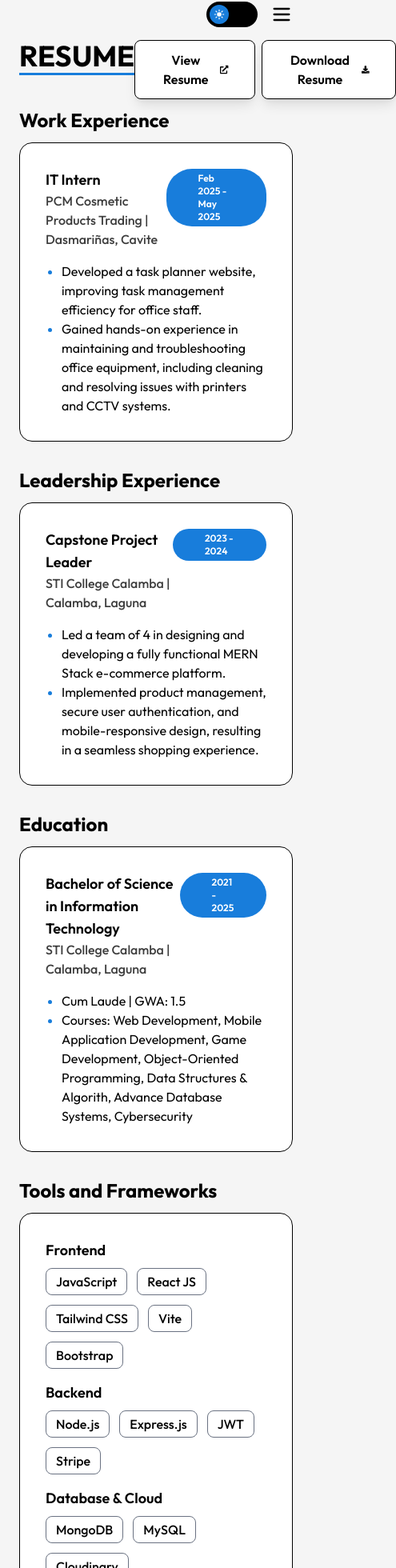
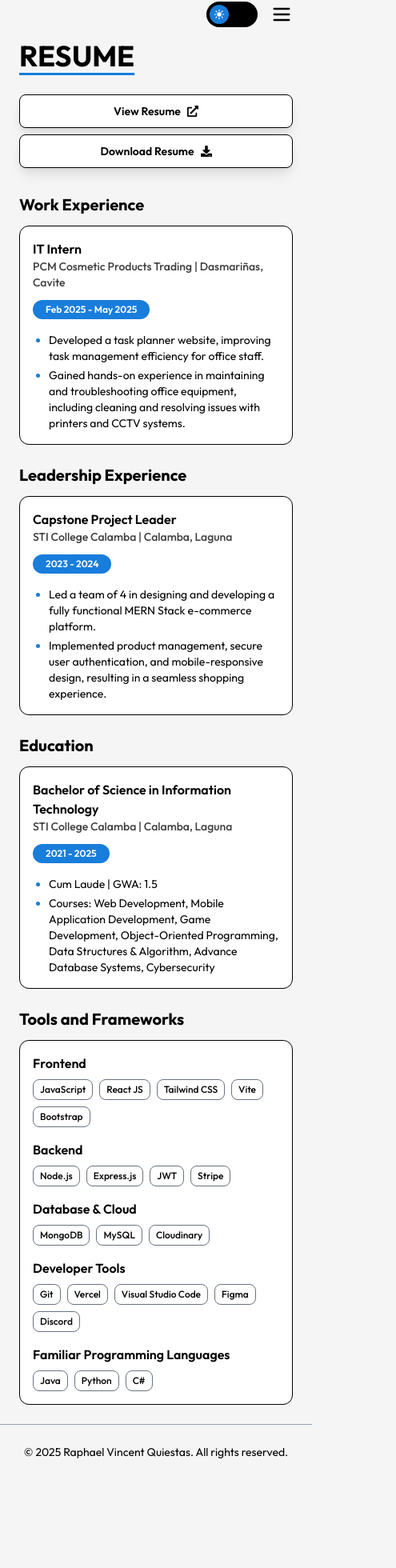
Before and after one commit to rvquiestas/my-portfolio, a React (Vite) app in the folder frontend/: page /resume in a window 390 px wide. Shown: the part 30-1990 px from the top of the page at 80% size, 495 px wide, since content can reach past the window. After the commit the page ends 1879 px from the top, so only its background shows below. Built offline with nearby package versions, Linux system fonts and the light colour scheme; the HTML template or start-up script is replaced by a standard one.

Commit message:
Fix Resume page responsiveness

```diff
--- a/frontend/src/components/Experience.jsx
+++ b/frontend/src/components/Experience.jsx
@@ -1,32 +1,30 @@
-import React from 'react'
 
 const Experience = ({expTitle, jobTitle, jobCompanyAndLoc, task1, task2, date}) => {
   return (
-    <>
-    <div className='mb-8'>
+    <div className='mb-6 sm:mb-8'>
       {/* Experience Title */}
       <div className='inline-flex gap-2 items-center mb-3'>
-        <p className='text-primary text-2xl 2xl:text-3xl font-bold'>{expTitle}</p>
+        <p className='text-primary text-xl sm:text-2xl 2xl:text-3xl font-bold'>{expTitle}</p>
       </div>
 
       {/* Experience Card */}
-        <div className='border rounded-2xl bg-project-bg p-8'>
-            <div className='flex flex-row justify-between items-start'>
-                <div>
-                    <p className='text-primary font-semibold text-lg 2xl:text-xl'>{jobTitle}</p>
-                    <p className='text-location font-medium'>{jobCompanyAndLoc}</p>
+      <div className='border rounded-xl sm:rounded-2xl bg-project-bg p-4 sm:p-6 lg:p-8'>
+        <div className='flex flex-col sm:flex-row sm:justify-between sm:items-start gap-3 sm:gap-4'>
+          <div className='flex-1 min-w-0'>
+            <p className='text-primary font-semibold text-base sm:text-lg 2xl:text-xl wrap-break-word'>{jobTitle}</p>
+            <p className='text-location font-medium text-sm sm:text-base wrap-break-word'>{jobCompanyAndLoc}</p>
           </div>
-                <p className='rounded-4xl px-10 py-1 bg-secondary text-white text-xs font-semibold'>{date}</p>
+          <p className='rounded-full px-4 sm:px-6 lg:px-10 py-1 bg-secondary text-white text-xs font-semibold whitespace-nowrap self-start'>
+            {date}
+          </p>
         </div>
 
-            <ol className='list-disc marker:text-secondary mt-4 ml-5 text-primary'>
-                <li>{task1}</li>
-                <li>{task2}</li>
+        <ol className='list-disc marker:text-secondary mt-4 ml-5 text-primary text-sm sm:text-base space-y-1'>
+          <li className='wrap-break-word'>{task1}</li>
+          <li className='wrap-break-word'>{task2}</li>
         </ol>
       </div>
     </div>
-    </>
-
   )
 }
 
--- a/frontend/src/components/TechStack.jsx
+++ b/frontend/src/components/TechStack.jsx
@@ -1,10 +1,9 @@
-
 const TechStack = ({stack}) => {
-    return (
-        <>
-        <span className='border border-gray-500 rounded-lg px-3 py-1 text-primary font-medium text-center'>{stack}</span>
-        </>
-    )
+  return (
+    <span className='border border-gray-500 rounded-lg px-2 py-1 sm:px-3 text-primary font-medium text-center text-xs sm:text-sm whitespace-nowrap'>
+      {stack}
+    </span>
+  )
 }
 
 export default TechStack;
--- a/frontend/src/components/ToolsAndFrameworks.jsx
+++ b/frontend/src/components/ToolsAndFrameworks.jsx
@@ -1,69 +1,73 @@
 import TechStack from "./TechStack"
-
 
 const ToolsAndFrameworks = () => {
   return (
-    <>
-        <div className='mb-8'>
+    <div className='mb-6 sm:mb-8'>
       {/* Tools and Frameworks Title */}
       <div className='inline-flex gap-2 items-center mb-3'>
-            <p className='text-primary text-2xl 2xl:text-3xl font-bold'>Tools and Frameworks</p>
+        <p className='text-primary text-xl sm:text-2xl 2xl:text-3xl font-bold'>Tools and Frameworks</p>
       </div>
 
       {/* Tools and Frameworks Card */}
-            <div className='border rounded-2xl bg-project-bg p-8'>
-                <div className='flex flex-row justify-between items-start'>
+      <div className='border rounded-xl sm:rounded-2xl bg-project-bg p-4 sm:p-6 lg:p-8'>
+        <div className='space-y-4 sm:space-y-5'>
+          {/* Frontend */}
           <div>
-                        {/* Frontend */}
-                        <p className='text-primary font-semibold text-lg 2xl:text-xl'>Frontend</p>
-                            <div className="flex flex-wrap gap-3 mt-2">
+            <p className='text-primary font-semibold text-base sm:text-lg 2xl:text-xl mb-2'>Frontend</p>
+            <div className="flex flex-wrap gap-2 sm:gap-3">
               <TechStack stack={"JavaScript"} />
               <TechStack stack={"React JS"} />
               <TechStack stack={"Tailwind CSS"} />
               <TechStack stack={"Vite"} />
               <TechStack stack={"Bootstrap"} />
             </div>
+          </div>
 
           {/* Backend */}
-                        <p className='text-primary font-semibold text-lg 2xl:text-xl mt-4'>Backend</p>
-                            <div className="flex flex-wrap gap-3 mt-2">
+          <div>
+            <p className='text-primary font-semibold text-base sm:text-lg 2xl:text-xl mb-2'>Backend</p>
+            <div className="flex flex-wrap gap-2 sm:gap-3">
               <TechStack stack={"Node.js"} />
               <TechStack stack={"Express.js"} />
               <TechStack stack={"JWT"} />
               <TechStack stack={"Stripe"} />
             </div>
+          </div>
 
           {/* Database & Cloud */}
-                        <p className='text-primary font-semibold text-lg 2xl:text-xl mt-4'>Database & Cloud </p>
-                            <div className="flex flex-wrap gap-3 mt-2">
+          <div>
+            <p className='text-primary font-semibold text-base sm:text-lg 2xl:text-xl mb-2'>Database & Cloud</p>
+            <div className="flex flex-wrap gap-2 sm:gap-3">
               <TechStack stack={"MongoDB"} />
               <TechStack stack={"MySQL"} />
               <TechStack stack={"Cloudinary"} />
             </div>
+          </div>
 
           {/* Developer Tools */}
-                        <p className='text-primary font-semibold text-lg 2xl:text-xl mt-4'>Developer Tools</p>
-                            <div className="flex flex-wrap gap-3 mt-2">
+          <div>
+            <p className='text-primary font-semibold text-base sm:text-lg 2xl:text-xl mb-2'>Developer Tools</p>
+            <div className="flex flex-wrap gap-2 sm:gap-3">
               <TechStack stack={"Git"} />
               <TechStack stack={"Vercel"} />
               <TechStack stack={"Visual Studio Code"} />
               <TechStack stack={"Figma"} />
               <TechStack stack={"Discord"} />
             </div>
+          </div>
 
           {/* Familiar Programming Languages */}
-                        <p className='text-primary font-semibold text-lg 2xl:text-xl mt-4'>Familiar Programming Languages</p>
-                            <div className="flex flex-wrap gap-3 mt-2">
+          <div>
+            <p className='text-primary font-semibold text-base sm:text-lg 2xl:text-xl mb-2'>Familiar Programming Languages</p>
+            <div className="flex flex-wrap gap-2 sm:gap-3">
               <TechStack stack={"Java"} />
               <TechStack stack={"Python"} />
               <TechStack stack={"C#"} />
             </div>
-
           </div>
         </div>
       </div>
     </div>
-    </>
   )
 }
 
--- a/frontend/src/pages/Resume.jsx
+++ b/frontend/src/pages/Resume.jsx
@@ -41,35 +41,57 @@ const Resume = () => {
           <section className="grow">
             <Container>
               <main>
-                <div className="flex flex-row items-start justify-between sm:mt-8 md:mt-12 min-h-[10vh]">
-
+                {/* Header Section with Title and Buttons */}
+                <div className="flex flex-col sm:flex-row sm:items-start sm:justify-between gap-4 sm:gap-6 mb-8 sm:mb-4 sm:mt-8 md:mt-12 min-h-[10vh]">
                   <Title text1={"Resume"} text2={""} />
 
-                  <div className='flex gap-2'>
+                  {/* Buttons Container */}
+                  <div className='flex flex-col sm:flex-row gap-2 sm:gap-3 w-full sm:w-auto'>
                     <button
                       onClick={handleViewResume}
-                    className="flex items-center justify-center gap-3 mx-auto bg-white text-black border border-primary font-semibold px-8 py-3 rounded-lg transition duration-300 hover:scale-105 shadow-lg"
+                      className="flex items-center justify-center gap-2 sm:gap-3 bg-white text-black border border-primary font-semibold px-4 sm:px-6 lg:px-8 py-2.5 sm:py-3 rounded-lg transition duration-300 hover:scale-105 shadow-lg text-sm sm:text-base whitespace-nowrap"
                     >
                       <span>View Resume</span>
-                    <FaExternalLinkAlt size={16} />
+                      <FaExternalLinkAlt size={14} className="sm:w-4 sm:h-4" />
                     </button>
 
                     <button
                       onClick={onButtonClick}
-                    className="flex items-center justify-center gap-3 mx-auto bg-white text-black border border-primary font-semibold px-8 py-3 rounded-lg transition duration-300 hover:scale-105 shadow-lg"
+                      className="flex items-center justify-center gap-2 sm:gap-3 bg-white text-black border border-primary font-semibold px-4 sm:px-6 lg:px-8 py-2.5 sm:py-3 rounded-lg transition duration-300 hover:scale-105 shadow-lg text-sm sm:text-base whitespace-nowrap"
                     >
                       <span>Download Resume</span>
-                    <FaDownload size={16} />
+                      <FaDownload size={14} className="sm:w-4 sm:h-4" />
                     </button>
                   </div>
                 </div>
 
                 {/* Experience Section */}
-                  <Experience expTitle={"Work Experience"} jobTitle={"IT Intern"} jobCompanyAndLoc={"PCM Cosmetic Products Trading | Dasmariñas, Cavite"} task1={"Developed a task planner website, improving task management efficiency for office staff."} task2={"Gained hands-on experience in maintaining and troubleshooting office equipment, including cleaning and resolving issues with printers and CCTV systems."} date={"Feb 2025 - May 2025"}/>
+                <Experience
+                  expTitle={"Work Experience"}
+                  jobTitle={"IT Intern"}
+                  jobCompanyAndLoc={"PCM Cosmetic Products Trading | Dasmariñas, Cavite"}
+                  task1={"Developed a task planner website, improving task management efficiency for office staff."}
+                  task2={"Gained hands-on experience in maintaining and troubleshooting office equipment, including cleaning and resolving issues with printers and CCTV systems."}
+                  date={"Feb 2025 - May 2025"}
+                />
 
-                  <Experience expTitle={"Leadership Experience"} jobTitle={"Capstone Project Leader"} jobCompanyAndLoc={"STI College Calamba | Calamba, Laguna"} task1={"Led a team of 4 in designing and developing a fully functional MERN Stack e-commerce platform."} task2={"Implemented product management, secure user authentication, and mobile-responsive design, resulting in a seamless shopping experience."} date={"2023 - 2024"}/>
+                <Experience
+                  expTitle={"Leadership Experience"}
+                  jobTitle={"Capstone Project Leader"}
+                  jobCompanyAndLoc={"STI College Calamba | Calamba, Laguna"}
+                  task1={"Led a team of 4 in designing and developing a fully functional MERN Stack e-commerce platform."}
+                  task2={"Implemented product management, secure user authentication, and mobile-responsive design, resulting in a seamless shopping experience."}
+                  date={"2023 - 2024"}
+                />
 
-                  <Experience expTitle={"Education"} jobTitle={"Bachelor of Science in Information Technology"} jobCompanyAndLoc={"STI College Calamba | Calamba, Laguna"} task1={"Cum Laude | GWA: 1.5"} task2={"Courses: Web Development, Mobile Application Development, Game Development, Object-Oriented Programming, Data Structures & Algorith, Advance Database Systems, Cybersecurity"} date={"2021 - 2025"}/>
+                <Experience
+                  expTitle={"Education"}
+                  jobTitle={"Bachelor of Science in Information Technology"}
+                  jobCompanyAndLoc={"STI College Calamba | Calamba, Laguna"}
+                  task1={"Cum Laude | GWA: 1.5"}
+                  task2={"Courses: Web Development, Mobile Application Development, Game Development, Object-Oriented Programming, Data Structures & Algorithm, Advance Database Systems, Cybersecurity"}
+                  date={"2021 - 2025"}
+                />
 
                 {/* Tools and Frameworks */}
                 <ToolsAndFrameworks/>
```
Lines whose indentation alone changed are shown as unchanged.
